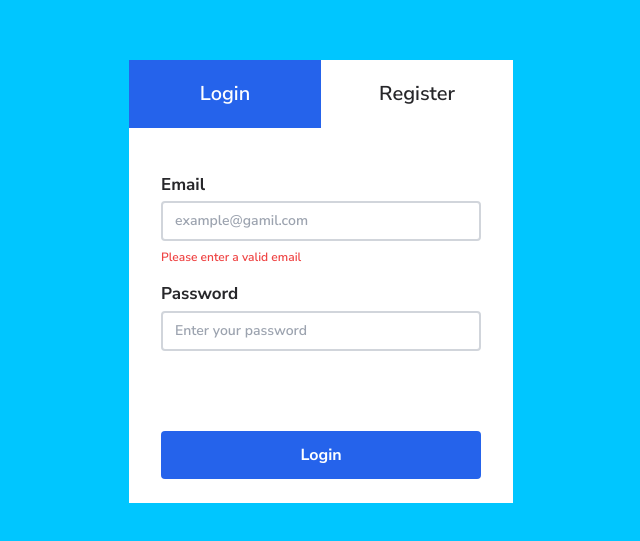
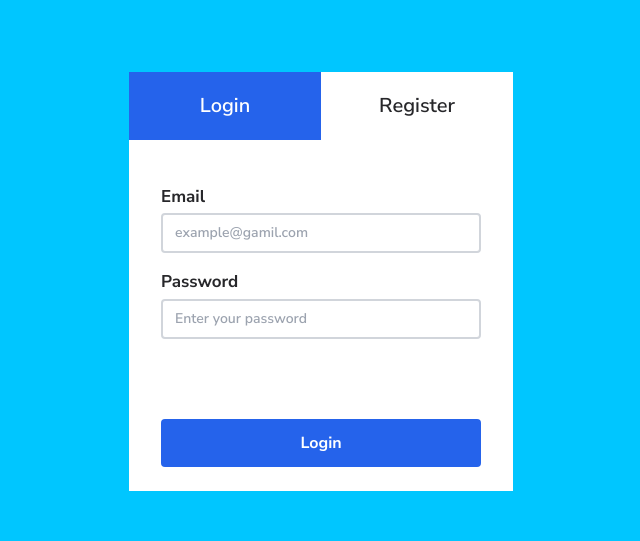
Before and after one commit to nonchain/Simple-React-Form, a React (Vite) app: page / in a window 1280 px wide. Shown: the part 119-660 px from the top of the page, without its empty margins (319-959 px from the left). Built offline with nearby package versions, Linux system fonts and the light colour scheme.

Commit message:
Add pattern and requiret

```diff
--- a/src/UI/input/Input.jsx
+++ b/src/UI/input/Input.jsx
@@ -1,13 +1,13 @@
 import React from 'react'
 
-const Input = ({type, id, placeholder, label, errorMessage, inputName}) => {
+const Input = ({type, id, placeholder, label, pattern, required, errorMessage, inputName}) => {
   return (
     <div className='flex flex-col gap-1'>
       <label htmlFor={id} className='text-[17px] font-bold text-zinc-800'>{label}</label>
-      <input type={type} id={id} placeholder={placeholder} name={inputName}
+      <input type={type} id={id} placeholder={placeholder} name={inputName} pattern={pattern} required={required}
       className='px-3 py-2 w-full border-2 border-gray-300 rounded
-      text-zinc-800 text-sm font-semibold transition-200 focus:border-gray-700 '/>
-      <span className={`text-xs text-red-500 font-semibold mt-1 ${errorMessage ?? 'hidden'}`}>{errorMessage}</span>
+      text-zinc-800 text-sm font-semibold transition-200 focus:border-gray-700 input'/>
+      {errorMessage && <span className={`text-xs text-[#fc4343] font-semibold mt-1 hidden `}>{errorMessage}</span>}
     </div>
   )
 }
```
